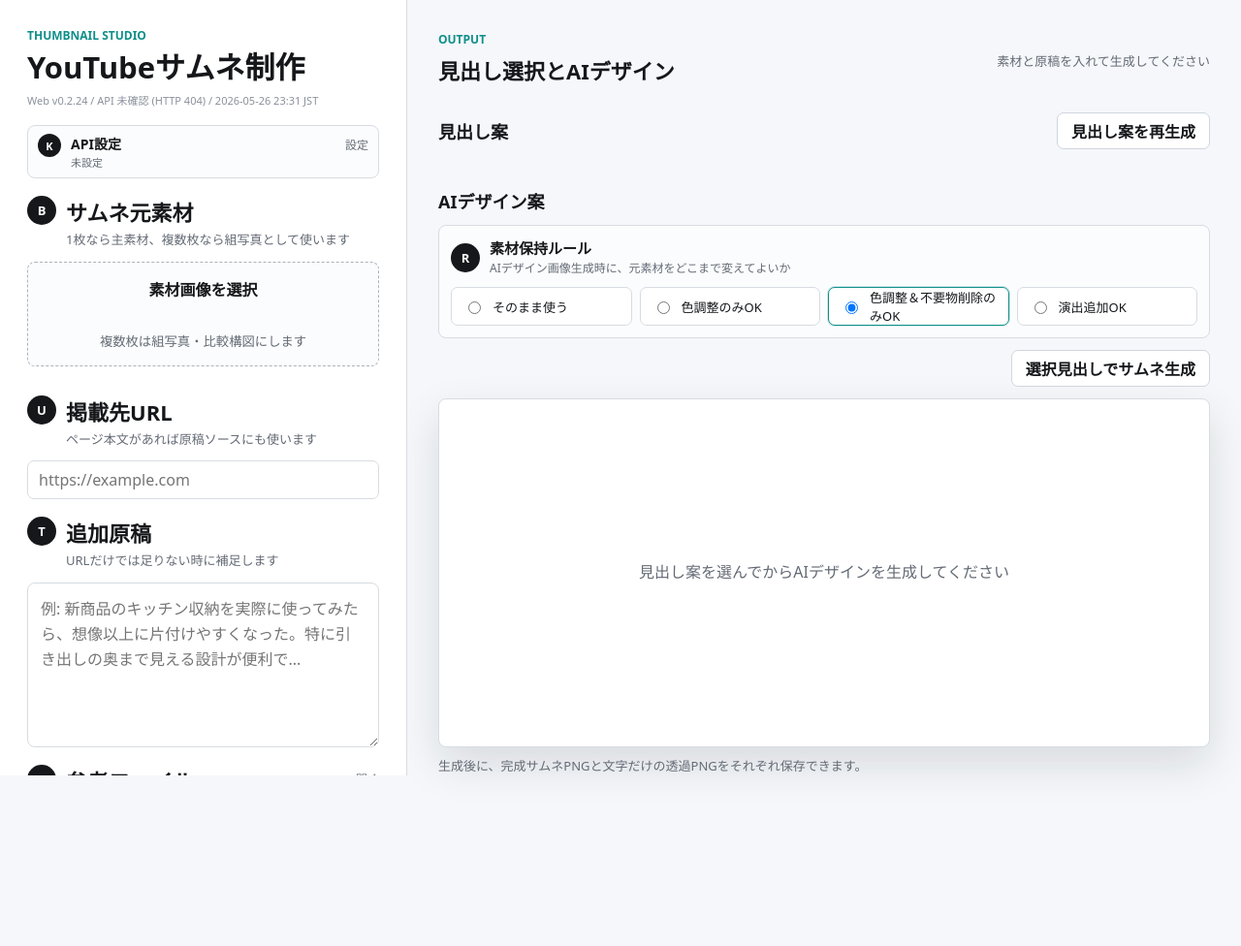
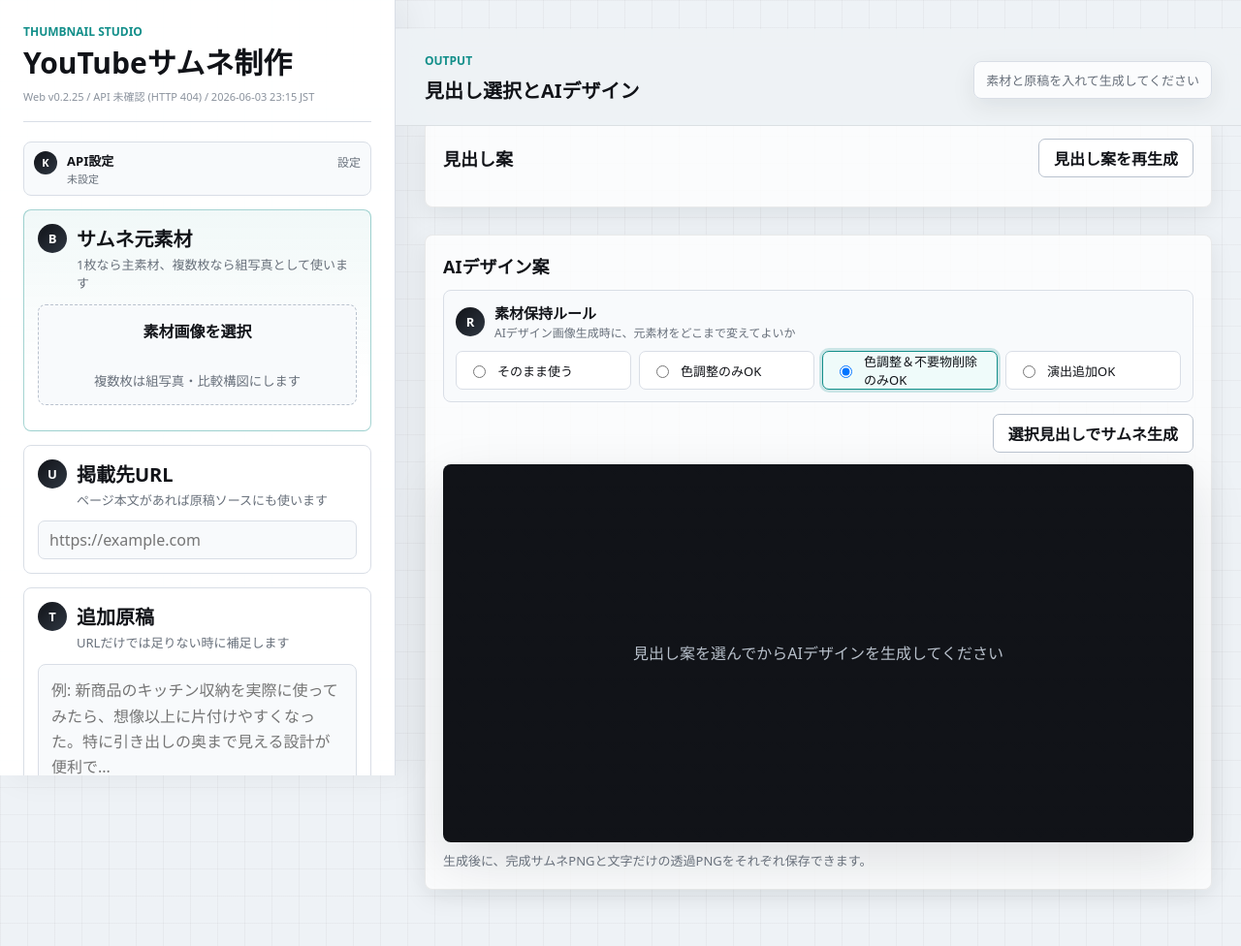
Before and after one commit to masarumasaru/youtube-thumbnail-studio, a website: page public/index.html in a window 1280 px wide. Shown: the whole page at 97% size. Before the commit the page ends 861 px from the top, so only its background shows below. Drawn offline with Linux system fonts and the light colour scheme; no server answers.

Commit message:
Refresh studio page layout

```diff
--- a/api-core.mjs
+++ b/api-core.mjs
@@ -4,8 +4,8 @@ const runtimeEnv = typeof process !== "undefined" ? process.env : {};
 const model = runtimeEnv.OPENAI_MODEL || "gpt-5.4-mini";
 const designModel = runtimeEnv.OPENAI_DESIGN_MODEL || "gpt-5.4-mini";
 const textLayerImageModel = runtimeEnv.OPENAI_TEXT_LAYER_IMAGE_MODEL || "gpt-image-1";
-const APP_VERSION = "0.2.24";
-const APP_BUILD_TIMESTAMP = "2026-05-26 23:31 JST";
+const APP_VERSION = "0.2.25";
+const APP_BUILD_TIMESTAMP = "2026-06-03 23:15 JST";
 
 export async function handleApiRequest(request, env = {}) {
   const url = new URL(request.url);
--- a/package.json
+++ b/package.json
@@ -1,6 +1,6 @@
 {
   "name": "youtube-thumbnail-studio",
-  "version": "0.2.24",
+  "version": "0.2.25",
   "private": true,
   "type": "module",
   "scripts": {
--- a/public/app.js
+++ b/public/app.js
@@ -1,7 +1,7 @@
 const API_KEY_STORAGE = "openai_api_key";
 const TEXT_LAYER_CACHE_PREFIX = "text_layer_result:";
-const APP_VERSION = "0.2.24";
-const APP_BUILD_TIMESTAMP = "2026-05-26 23:31 JST";
+const APP_VERSION = "0.2.25";
+const APP_BUILD_TIMESTAMP = "2026-06-03 23:15 JST";
 
 const state = {
   moodImages: [],
--- a/public/index.html
+++ b/public/index.html
@@ -12,7 +12,7 @@
         <header class="app-header">
           <p class="eyebrow">Thumbnail Studio</p>
           <h1>YouTubeサムネ制作</h1>
-          <p id="appVersion" class="app-version">Web v0.2.24 / API確認中</p>
+          <p id="appVersion" class="app-version">Web v0.2.25 / API確認中</p>
         </header>
 
         <div class="panel-stack">
@@ -34,7 +34,7 @@
             </div>
           </details>
 
-          <section class="input-block">
+          <section class="input-block primary-source">
             <div class="block-heading">
               <span>B</span>
               <div>
@@ -184,6 +184,6 @@
       </section>
     </main>
 
-    <script src="./app.js?v=0.2.24"></script>
+    <script src="./app.js?v=0.2.25"></script>
   </body>
 </html>
--- a/public/styles.css
+++ b/public/styles.css
@@ -1,14 +1,20 @@
 :root {
   color-scheme: light;
-  --ink: #15171a;
-  --muted: #646b75;
-  --line: #d7dce2;
-  --paper: #f5f7fa;
+  --ink: #111318;
+  --muted: #68707b;
+  --quiet: #8a929d;
+  --line: #d9dee6;
+  --line-strong: #b9c2ce;
+  --paper: #eef2f6;
   --panel: #ffffff;
-  --accent: #e63b2e;
-  --accent-2: #0f8f8a;
-  --accent-3: #f3c230;
-  --shadow: 0 18px 45px rgba(18, 24, 31, 0.12);
+  --surface: #f8fafc;
+  --surface-strong: #f1f4f8;
+  --accent: #e04436;
+  --accent-2: #138f8a;
+  --accent-3: #e7b833;
+  --focus: rgba(19, 143, 138, 0.2);
+  --shadow: 0 20px 55px rgba(18, 24, 31, 0.12);
+  --soft-shadow: 0 8px 24px rgba(18, 24, 31, 0.08);
 }
 
 * {
@@ -19,7 +25,11 @@ body {
   margin: 0;
   min-height: 100vh;
   color: var(--ink);
-  background: var(--paper);
+  background:
+    linear-gradient(90deg, rgba(17, 19, 24, 0.035) 1px, transparent 1px),
+    linear-gradient(180deg, rgba(17, 19, 24, 0.03) 1px, transparent 1px),
+    var(--paper);
+  background-size: 28px 28px;
   font-family: "Hiragino Sans", "Yu Gothic UI", "Yu Gothic", Meiryo, system-ui, sans-serif;
 }
 
@@ -31,16 +41,22 @@ textarea {
 
 button {
   border: 1px solid var(--line);
-  background: #fff;
+  background: var(--panel);
   color: var(--ink);
   border-radius: 7px;
   min-height: 40px;
   padding: 0 14px;
   cursor: pointer;
+  transition: border-color 0.16s ease, background 0.16s ease, box-shadow 0.16s ease, transform 0.16s ease;
 }
 
 button:hover {
-  border-color: #aeb6c1;
+  border-color: var(--line-strong);
+  box-shadow: var(--soft-shadow);
+}
+
+button:active {
+  transform: translateY(1px);
 }
 
 button:disabled {
@@ -49,23 +65,23 @@ button:disabled {
 }
 
 .tool-action {
-  min-height: 38px;
-  padding: 0 14px;
-  border-color: #cfd6df;
-  background: #fff;
+  min-height: 40px;
+  padding: 0 15px;
+  border-color: var(--line-strong);
+  background: var(--panel);
   color: var(--ink);
   font-weight: 800;
 }
 
 .primary-action.tool-action {
   border-color: transparent;
-  background: var(--accent);
+  background: var(--ink);
   color: #fff;
 }
 
 .app-shell {
   display: grid;
-  grid-template-columns: minmax(330px, 420px) 1fr;
+  grid-template-columns: minmax(340px, 408px) 1fr;
   min-height: 100vh;
 }
 
@@ -74,18 +90,21 @@ button:disabled {
   top: 0;
   height: 100vh;
   overflow: auto;
-  padding: 28px;
-  background: var(--panel);
+  padding: 24px;
+  background: rgba(255, 255, 255, 0.96);
   border-right: 1px solid var(--line);
+  box-shadow: 10px 0 35px rgba(18, 24, 31, 0.06);
 }
 
 .app-header {
-  margin-bottom: 18px;
+  margin-bottom: 20px;
+  padding-bottom: 18px;
+  border-bottom: 1px solid var(--line);
 }
 
 .app-version {
-  margin: 8px 0 0;
-  color: #8a919b;
+  margin: 9px 0 0;
+  color: var(--quiet);
   font-size: 11px;
   line-height: 1.4;
 }
@@ -108,13 +127,13 @@ p {
 
 h1 {
   margin-bottom: 0;
-  font-size: 31px;
+  font-size: 30px;
   line-height: 1.15;
 }
 
 h2 {
   margin-bottom: 4px;
-  font-size: 22px;
+  font-size: 20px;
 }
 
 h3 {
@@ -124,12 +143,23 @@ h3 {
 
 .panel-stack {
   display: grid;
-  gap: 18px;
+  gap: 14px;
 }
 
 .input-block {
   display: grid;
   gap: 12px;
+  padding: 14px;
+  border: 1px solid var(--line);
+  border-radius: 8px;
+  background: var(--panel);
+}
+
+.primary-source {
+  border-color: rgba(19, 143, 138, 0.38);
+  background:
+    linear-gradient(180deg, rgba(19, 143, 138, 0.06), transparent 78%),
+    var(--panel);
 }
 
 .block-heading {
@@ -147,7 +177,7 @@ h3 {
   flex: 0 0 30px;
   border-radius: 50%;
   color: #fff;
-  background: var(--ink);
+  background: linear-gradient(135deg, var(--ink), #2f3742);
   font-size: 13px;
   font-weight: 800;
 }
@@ -156,14 +186,14 @@ h3 {
   margin-bottom: 0;
   color: var(--muted);
   font-size: 13px;
-  line-height: 1.5;
+  line-height: 1.45;
 }
 
 .api-key-block {
-  padding: 8px 10px;
+  padding: 9px 10px;
   border: 1px solid var(--line);
   border-radius: 8px;
-  background: #fbfcfd;
+  background: var(--surface);
 }
 
 .api-key-block summary,
@@ -198,7 +228,7 @@ h3 {
 
 .compact-api h2 {
   margin-bottom: 1px;
-  font-size: 14px;
+  font-size: 13px;
 }
 
 .compact-api p {
@@ -231,14 +261,15 @@ h3 {
   padding: 0 12px;
   border: 1px solid var(--line);
   border-radius: 7px;
-  background: #fff;
+  background: var(--panel);
   font-size: 13px;
   cursor: pointer;
 }
 
 .segmented-list label:has(input:checked) {
   border-color: var(--accent-2);
-  box-shadow: 0 0 0 1px rgba(15, 143, 138, 0.18);
+  background: #effbfa;
+  box-shadow: 0 0 0 3px var(--focus);
 }
 
 .compact-segments {
@@ -252,6 +283,10 @@ h3 {
 .optional-block {
   display: grid;
   gap: 12px;
+  padding: 14px;
+  border: 1px solid var(--line);
+  border-radius: 8px;
+  background: var(--surface);
 }
 
 .optional-block:not([open]) {
@@ -292,12 +327,18 @@ h3 {
 .drop-zone {
   display: grid;
   place-items: center;
-  min-height: 108px;
-  border: 1px dashed #aab3bd;
+  min-height: 104px;
+  border: 1px dashed var(--line-strong);
   border-radius: 8px;
-  background: #fbfcfd;
+  background: var(--surface);
   text-align: center;
   cursor: pointer;
+  transition: border-color 0.16s ease, background 0.16s ease, box-shadow 0.16s ease;
+}
+
+.drop-zone:hover {
+  border-color: var(--accent-2);
+  background: #f2fbfa;
 }
 
 .drop-zone input {
@@ -314,6 +355,7 @@ h3 {
 .drop-zone.is-dragging {
   border-color: var(--accent);
   background: #fff4f2;
+  box-shadow: 0 0 0 3px rgba(224, 68, 54, 0.12);
 }
 
 .thumb-strip {
@@ -332,12 +374,13 @@ h3 {
 
 .script-block textarea {
   width: 100%;
-  min-height: 170px;
+  min-height: 150px;
   resize: vertical;
   border: 1px solid var(--line);
   border-radius: 8px;
   padding: 13px;
   line-height: 1.65;
+  background: var(--surface);
 }
 
 .api-key-row {
@@ -352,6 +395,7 @@ h3 {
   border: 1px solid var(--line);
   border-radius: 7px;
   padding: 0 11px;
+  background: var(--panel);
 }
 
 .wide-input {
@@ -360,6 +404,14 @@ h3 {
   border: 1px solid var(--line);
   border-radius: 7px;
   padding: 0 11px;
+  background: var(--surface);
+}
+
+input:focus,
+textarea:focus {
+  outline: none;
+  border-color: var(--accent-2);
+  box-shadow: 0 0 0 3px var(--focus);
 }
 
 .api-key-actions {
@@ -407,17 +459,18 @@ h3 {
   display: grid;
   grid-template-columns: 1fr 1fr;
   gap: 10px;
+  padding-top: 2px;
 }
 
 .primary-action {
-  border-color: var(--accent);
-  background: var(--accent);
+  border-color: var(--ink);
+  background: var(--ink);
   color: #fff;
   font-weight: 800;
 }
 
 .workspace {
-  padding: 32px;
+  padding: 30px;
   overflow: auto;
 }
 
@@ -430,19 +483,36 @@ h3 {
 }
 
 .workspace-top {
-  margin-bottom: 24px;
+  position: sticky;
+  top: 0;
+  z-index: 2;
+  margin: -30px -30px 24px;
+  padding: 24px 30px 18px;
+  border-bottom: 1px solid rgba(17, 19, 24, 0.08);
+  background: rgba(238, 242, 246, 0.9);
+  backdrop-filter: blur(12px);
 }
 
 .status {
-  max-width: 360px;
+  max-width: 390px;
+  padding: 9px 12px;
+  border: 1px solid var(--line);
+  border-radius: 8px;
+  background: rgba(255, 255, 255, 0.76);
   color: var(--muted);
   font-size: 13px;
   text-align: right;
+  box-shadow: var(--soft-shadow);
 }
 
 .headline-board,
 .result-board {
   margin-bottom: 28px;
+  padding: 18px;
+  border: 1px solid rgba(17, 19, 24, 0.08);
+  border-radius: 8px;
+  background: rgba(255, 255, 255, 0.78);
+  box-shadow: var(--soft-shadow);
 }
 
 .section-title {
@@ -451,7 +521,7 @@ h3 {
 
 .headline-list {
   display: grid;
-  grid-template-columns: repeat(auto-fit, minmax(220px, 1fr));
+  grid-template-columns: repeat(auto-fit, minmax(230px, 1fr));
   gap: 10px;
 }
 
@@ -460,15 +530,21 @@ h3 {
   grid-template-columns: auto 1fr;
   gap: 8px;
   align-items: start;
-  padding: 12px;
+  padding: 13px;
   border: 1px solid var(--line);
   border-radius: 8px;
-  background: #fff;
+  background: var(--panel);
+  transition: border-color 0.16s ease, box-shadow 0.16s ease, transform 0.16s ease;
 }
 
 .headline-item:has(input:checked) {
   border-color: var(--accent);
-  box-shadow: 0 0 0 2px rgba(230, 59, 46, 0.15);
+  box-shadow: 0 0 0 3px rgba(224, 68, 54, 0.13), var(--soft-shadow);
+}
+
+.headline-item:hover {
+  border-color: var(--line-strong);
+  transform: translateY(-1px);
 }
 
 .headline-item input[type="radio"] {
@@ -541,6 +617,7 @@ h3 {
   gap: 8px;
   flex-wrap: wrap;
   margin-top: 12px;
+  justify-content: flex-end;
 }
 
 .download-actions[hidden] {
@@ -561,7 +638,7 @@ h3 {
   gap: 12px;
   min-height: 240px;
   overflow: hidden;
-  border: 1px dashed #aab3bd;
+  border: 1px dashed var(--line-strong);
   border-radius: 8px;
   background:
     linear-gradient(45deg, #eef1f5 25%, transparent 25%),
@@ -596,7 +673,7 @@ h3 {
   width: 100%;
   padding: 14px 16px;
   border-top: 1px solid rgba(15, 23, 42, 0.12);
-  background: rgba(255, 255, 255, 0.86);
+  background: rgba(255, 255, 255, 0.9);
   color: var(--ink);
 }
 
@@ -664,7 +741,7 @@ h3 {
   padding: 12px;
   border: 1px solid var(--line);
   border-radius: 8px;
-  background: #fff;
+  background: var(--panel);
   color: var(--muted);
   font-size: 13px;
   line-height: 1.55;
@@ -685,7 +762,7 @@ h3 {
   padding: 0;
   border: 1px solid var(--line);
   border-radius: 8px;
-  background: #fff;
+  background: var(--panel);
   color: var(--muted);
   font-size: 13px;
 }
@@ -721,7 +798,7 @@ h3 {
   padding: 12px;
   border: 1px solid var(--line);
   border-radius: 8px;
-  background: #fbfcfd;
+  background: var(--surface);
 }
 
 .compact-heading {
@@ -742,18 +819,22 @@ h3 {
 .design-result {
   display: grid;
   place-items: center;
-  min-height: 360px;
+  min-height: 390px;
   overflow: hidden;
-  border: 1px solid var(--line);
+  border: 1px solid rgba(17, 19, 24, 0.16);
   border-radius: 8px;
-  background: #fff;
+  background:
+    linear-gradient(135deg, rgba(17, 19, 24, 0.04) 25%, transparent 25%),
+    linear-gradient(225deg, rgba(17, 19, 24, 0.035) 25%, transparent 25%),
+    #111318;
+  background-size: 22px 22px;
   box-shadow: var(--shadow);
 }
 
 .design-result p {
   max-width: 420px;
   margin: 0;
-  color: var(--muted);
+  color: #b8c0cb;
   text-align: center;
   line-height: 1.6;
 }
@@ -779,7 +860,7 @@ h3 {
   padding: 10px 12px;
   border: 1px solid var(--line);
   border-radius: 8px;
-  background: #fff;
+  background: var(--panel);
   color: var(--ink);
   font-weight: 700;
   line-height: 1.6;
@@ -789,7 +870,7 @@ h3 {
   height: 8px;
   overflow: hidden;
   border-radius: 999px;
-  background: #e7ebf0;
+  background: #dfe5ec;
 }
 
 .progress-bar {
--- a/server.mjs
+++ b/server.mjs
@@ -9,8 +9,8 @@ const port = Number(process.env.PORT || 4173);
 const model = process.env.OPENAI_MODEL || "gpt-5.4-mini";
 const designModel = process.env.OPENAI_DESIGN_MODEL || "gpt-5.4-mini";
 const textLayerImageModel = process.env.OPENAI_TEXT_LAYER_IMAGE_MODEL || "gpt-image-1";
-const APP_VERSION = "0.2.24";
-const APP_BUILD_TIMESTAMP = "2026-05-26 23:31 JST";
+const APP_VERSION = "0.2.25";
+const APP_BUILD_TIMESTAMP = "2026-06-03 23:15 JST";
 
 const mimeTypes = {
   ".html": "text/html; charset=utf-8",
```
